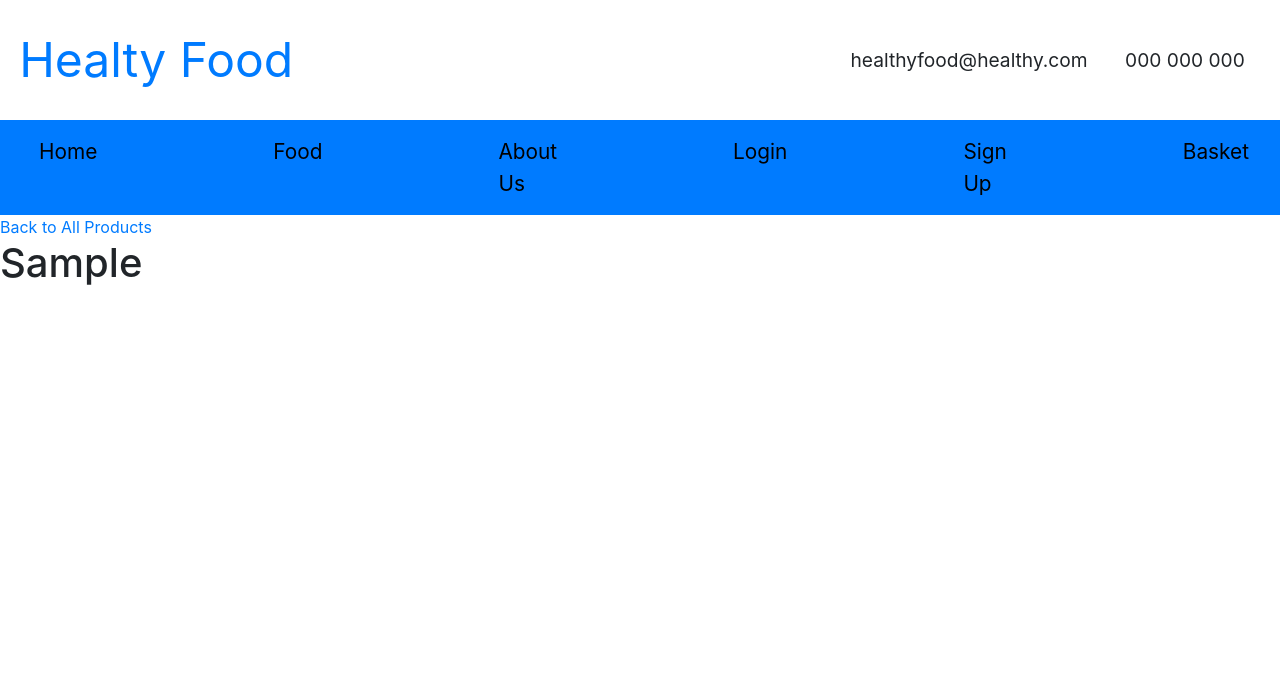
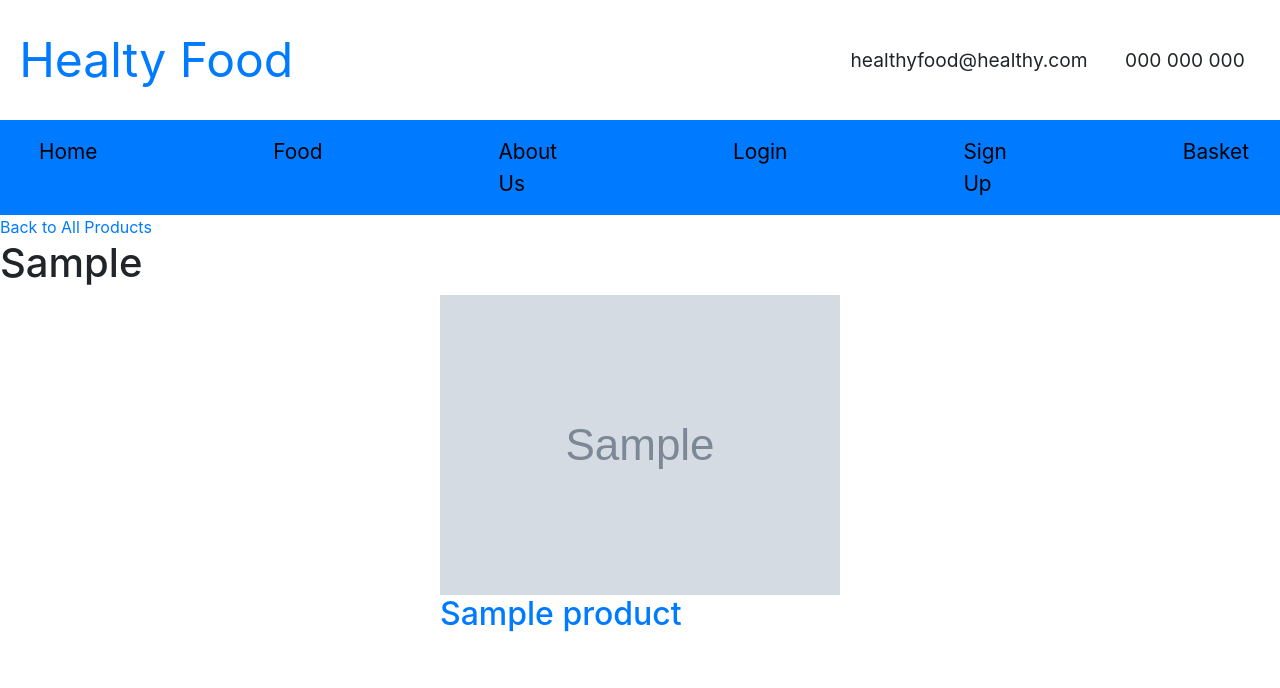
Before and after one commit to deima24/Healty-Food, a Django app: template products/templates/products/products.html in a window 1280 px wide. Shown: the top 688 px of the page. Run offline with Django 4.2, Linux system fonts and the light colour scheme; the template is opened without the code that fills it: most values are stand-ins (such as "Sample title", 1, 10 or a date in 2020); grey boxes marked "Sample" are stand-in pictures.

Commit message:
added products in the catecories

```diff
--- a/products/templates/products/products.html
+++ b/products/templates/products/products.html
@@ -18,12 +18,21 @@
 
 {% endif %}
 
-<div class="container">
-
-    {% for product in products %}
-
-    {% endfor %}
-
+<div class="container-fluid">
+    <div class="row d-flex justify-content-around card-container">
+        {% for product in products%}
+            <div class="product-card mb-5">
+                <a href="#" class="product-link mb-1">
+                    {% if product.image %}
+                        <img class="product-img" src="{{ product.image.url }}" alt="{{ product.name }}">
+                    {% else %}
+                        <img class="product-img" src="{{ MEDIA_URL }}noimage.png" alt="{{ product.name }}">
+                    {% endif %}
+                    <h2 class="product-link-title">{{ product.name }}</h2>
+                </a>
+            </div>
+        {% endfor %}
+   </div>
 </div>
 
 {% endblock %}
```
